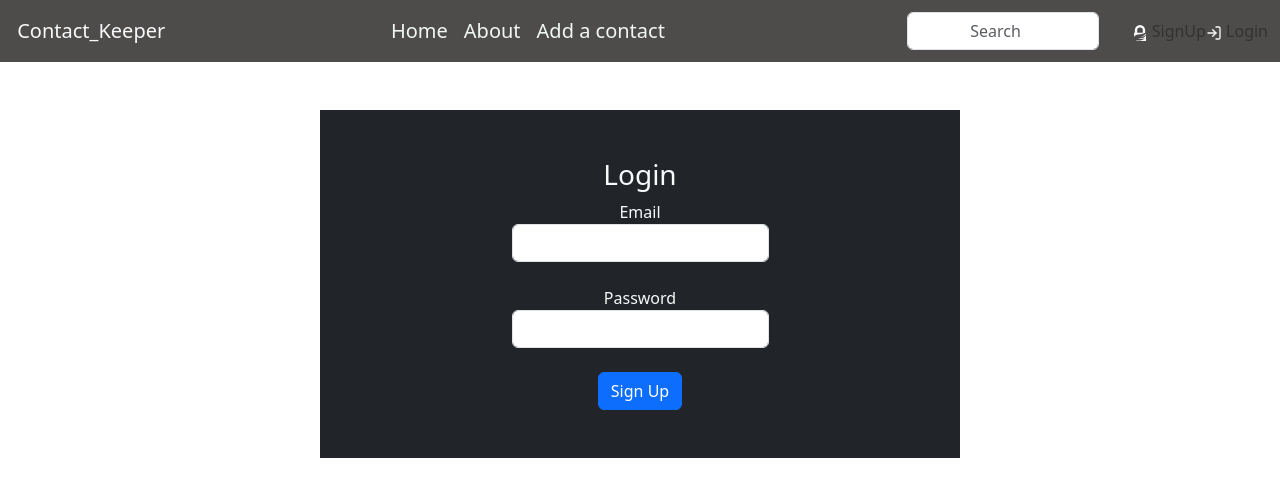
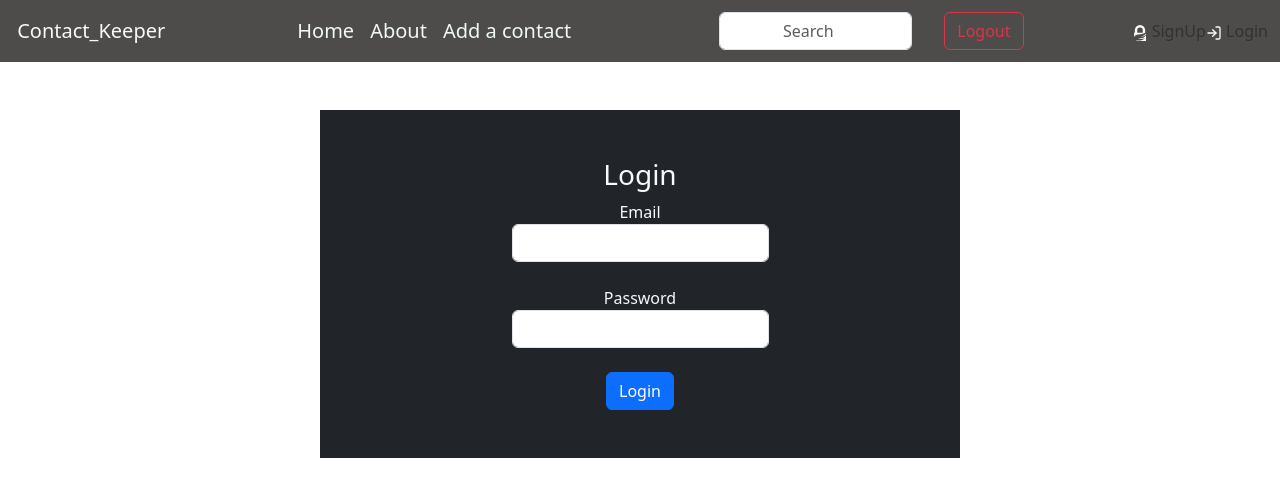
Before and after one commit to Bihabaha/ContactKeeper, a React (Vite) app in the folder frontend/: page /login in a window 1280 px wide. Shown: the top 496 px of the page. Built offline with nearby package versions, Linux system fonts and the light colour scheme.

Commit message:
usesignu uselogin uselogout hooks

```diff
--- a/frontend/src/Components/Login/Login.jsx
+++ b/frontend/src/Components/Login/Login.jsx
@@ -1,13 +1,15 @@
 import React, { useState } from 'react'
-
+import { useLogin } from '../../hooks/useLogin'
+useLogin
 const Login = () => {
 
   const [email,setEmail]= useState("")
   const [password,setPassword]=useState("")
+  const {login,error,isloading}=useLogin()
   const handleSubmit=async(e)=>{
     e.preventDefault()
 
-    console.log(email,password)
+    await login (email,password)
 
   }
   return (
@@ -42,9 +44,10 @@
 
 
 
-        <button type="submit" className="btn btn-primary">
-          Sign Up
+        <button disabled={isloading} type="submit" className="btn btn-primary">
+          Login
         </button>
+        {error&&<div className="text-danger bg-light mt-2 ">{error}</div>}
       </form>
     </div>
   )
--- a/frontend/src/Components/Navbar/Navbar.jsx
+++ b/frontend/src/Components/Navbar/Navbar.jsx
@@ -4,7 +4,15 @@
 import {SiGnuprivacyguard} from "react-icons/si"
 import {FiLogIn} from "react-icons/fi"
 import { Link } from 'react-router-dom'
+import { useLogout } from '../../hooks/useLogout'
+useLogout
+useLogout
 const Navbar = () => {
+  const {logout}= useLogout()
+  const handleClick=()=>{
+logout()
+  }
+
   return (
     <div>
 
@@ -28,6 +36,7 @@
 
       </ul>
       <Search/>
+<div className='me-auto btn btn-outline-danger' onClick={handleClick}>Logout</div>
       <div className='authentication'>
        <div className="/signup"> <span className='text-light'><SiGnuprivacyguard/></span> <Link to='/signup' >SignUp</Link></div>
        <div className='/login'><span className='text-light'><FiLogIn/></span> <Link to='/login' >Login</Link></div>
--- a/frontend/src/Components/context/AuthContext.jsx
+++ b/frontend/src/Components/context/AuthContext.jsx
@@ -20,8 +20,9 @@
   const[state,dispatch]=useReducer(authReducer,{
     user:null
   })
-  console.log("AuthContext state: ", state)
 
+
+  console.log("AuthContext state:", state)
 
   return(
     <AuthContext.Provider value={{...state,dispatch}} >{children}</AuthContext.Provider>
--- /dev/null
+++ b/frontend/src/hooks/useLogin.jsx
@@ -0,0 +1,32 @@
+import { useState } from "react";
+import { useAuthContext } from "./useAuthContext";
+
+export const useLogin = () => {
+  const [error, setError] = useState(null);
+  const [isLoading, setIsLoading] = useState(null);
+  const { dispatch } = useAuthContext();
+  const login = async (email, password) => {
+    setIsLoading(true);
+    setError(null);
+
+    const response = await fetch("api/user/login", {
+      method: "POST",
+      headers: { "Content-Type": "application/json" },
+      body: JSON.stringify({ email, password }),
+    });
+    const json = await response.json();
+    if (!response.ok) {
+      setIsLoading(false);
+      setError(json.error);
+    }
+    if (response.ok) {
+      //saving user to the local storage
+      localStorage.setItem("user", JSON.stringify(json));
+      //update authcontext
+
+      dispatch({ type: "LOGIN", payload: json });
+      setIsLoading(false);
+    }
+  };
+  return { login, isLoading, error };
+};
--- /dev/null
+++ b/frontend/src/hooks/useLogout.jsx
@@ -0,0 +1,13 @@
+import { useAuthContext } from "./useAuthContext";
+
+//we can just delete user from local storage, no need to send request to backend  to log out
+export const useLogout = () => {
+    const { dispatch } = useAuthContext();
+  const logout = () => {
+    // remove user from storage
+    localStorage.removeItem("user");
+    //dispatch logout action
+    dispatch({ type: "LOGOUT" });
+  };
+  return { logout };
+};
--- a/frontend/vite.config.js
+++ b/frontend/vite.config.js
@@ -20,7 +20,8 @@
     host: 'localhost',
     proxy: {
       "/api/contacts": "http://localhost:4000/", // the address backend for contacts
-      "/api/user/signup": "http://localhost:4000/", // the address backend for contacts
+      "/api/user/signup": "http://localhost:4000/", // the address backend for signup
+      "/api/user/login": "http://localhost:4000/", // the address backend for login
 
     },
 
```
